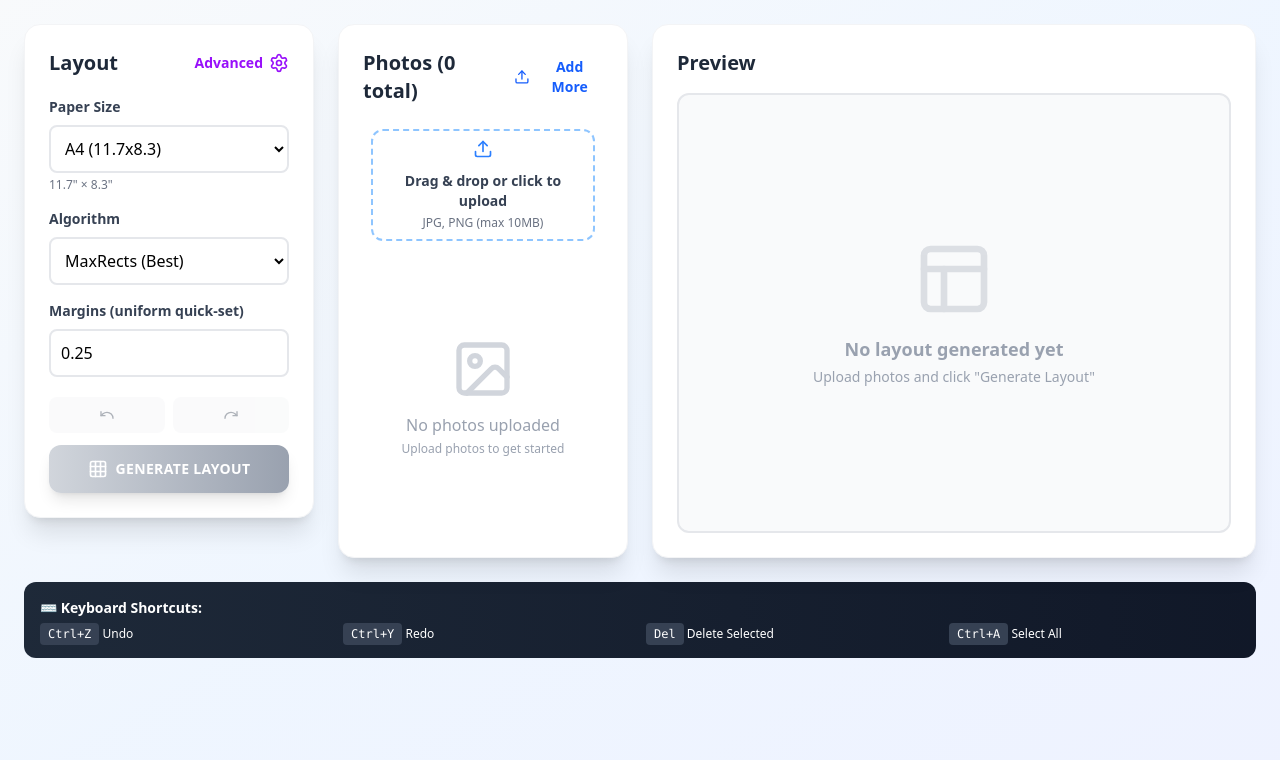
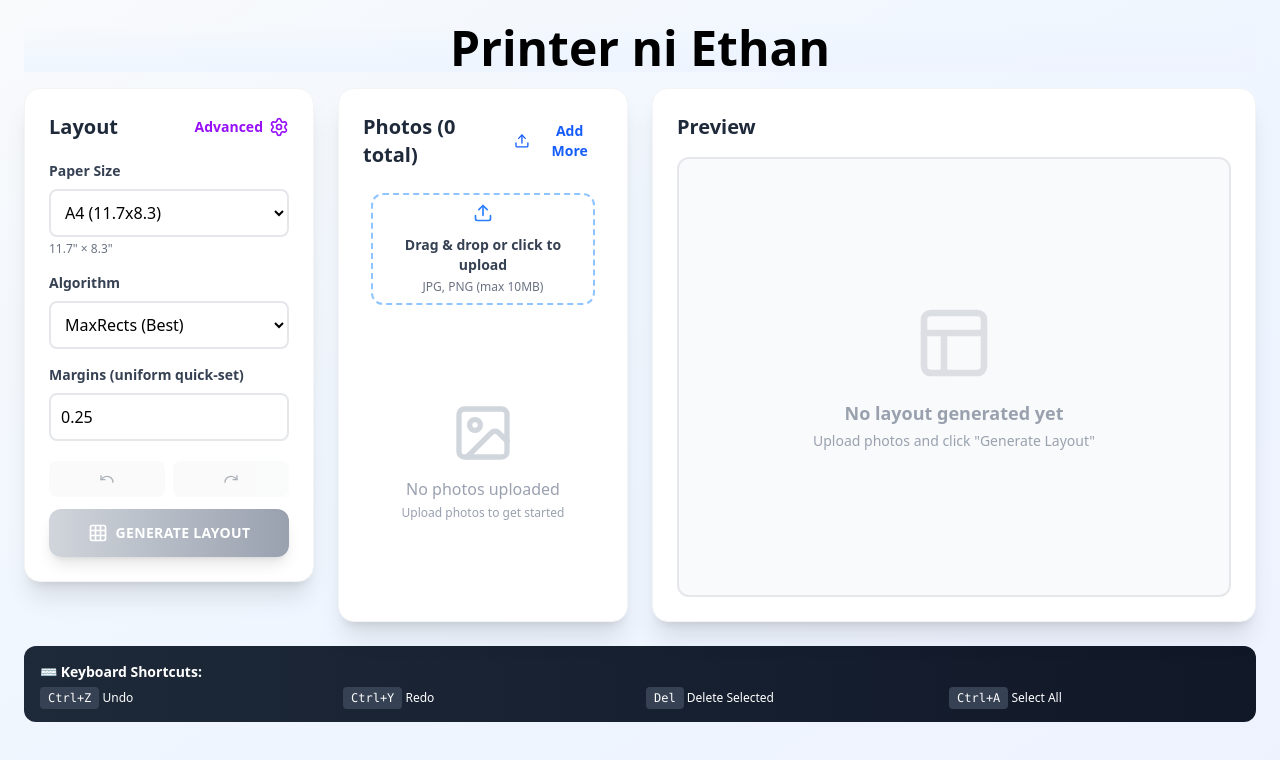
Before and after one commit to ithereforedontknow/printer-ni-ethan, a React (Vite) app: page / in a window 1280 px wide. Shown: the top 760 px of the page. Built offline with nearby package versions, Linux system fonts and the light colour scheme.

Commit message:
header bro for idk

```diff
--- a/src/App.tsx
+++ b/src/App.tsx
@@ -451,6 +451,9 @@ const App: React.FC = () => {
   return (
     <div className="min-h-screen bg-linear-to-br from-slate-50 via-blue-50 to-indigo-50 p-4 md:p-6">
       <div className="max-w-8xl mx-auto">
+        <h1 className="text-5xl font-extrabold mb-4 text-center bg-linear-to-br from from-slate-50 via-blue-50 to-indigo-50">
+          Printer ni Ethan
+        </h1>
         <div className="grid grid-cols-1 xl:grid-cols-4 gap-4 md:gap-6">
           {/* Left Sidebar - Controls */}
           <div className="xl:col-span-1 space-y-4">
```
